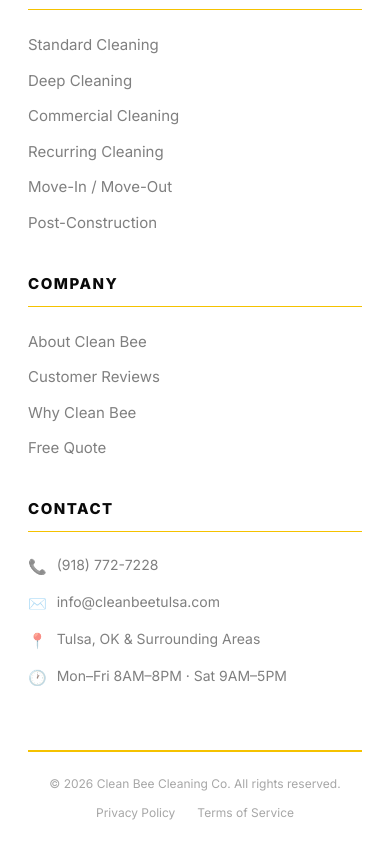
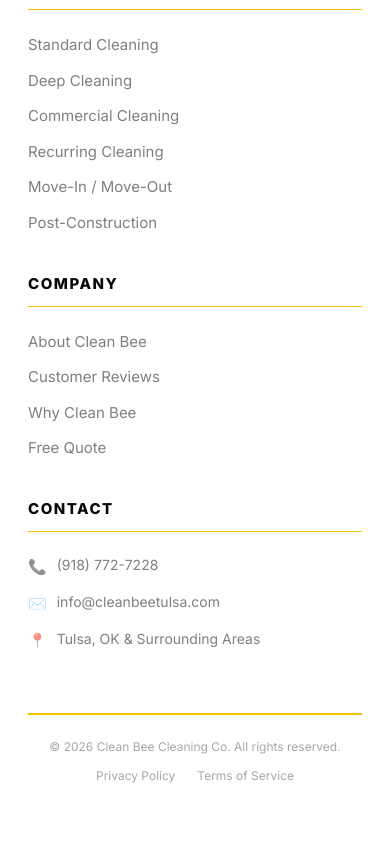
Before and after one commit to alekwayne3-crypto/personal_site, a React (Vite) app in the folder client/: page /get-a-quote in a window 390 px wide. Shown: the part 3732-4576 px from the top of the page. After the commit the page ends 4539 px from the top, so only its background shows below. Built offline with nearby package versions, Linux system fonts and the light colour scheme.

Commit message:
Hide business hours in footer on mobile

```diff
--- a/client/src/components/Footer.jsx
+++ b/client/src/components/Footer.jsx
@@ -82,9 +82,9 @@
                 { icon: '📞', text: '(918) 772-7228' },
                 { icon: '✉️', text: 'info@cleanbeetulsa.com' },
                 { icon: '📍', text: 'Tulsa, OK & Surrounding Areas' },
-                { icon: '🕐', text: 'Mon–Fri 8AM–8PM · Sat 9AM–5PM' },
-              ].map(({ icon, text }) => (
-                <div className="footer-contact-row" key={text}>
+                { icon: '🕐', text: 'Mon–Fri 8AM–8PM · Sat 9AM–5PM', hideOnMobile: true },
+              ].map(({ icon, text, hideOnMobile }) => (
+                <div className={`footer-contact-row${hideOnMobile ? ' hide-mobile' : ''}`} key={text}>
                   <span className="footer-contact-icon">{icon}</span>
                   <span className="footer-contact-val">{text}</span>
                 </div>
```
